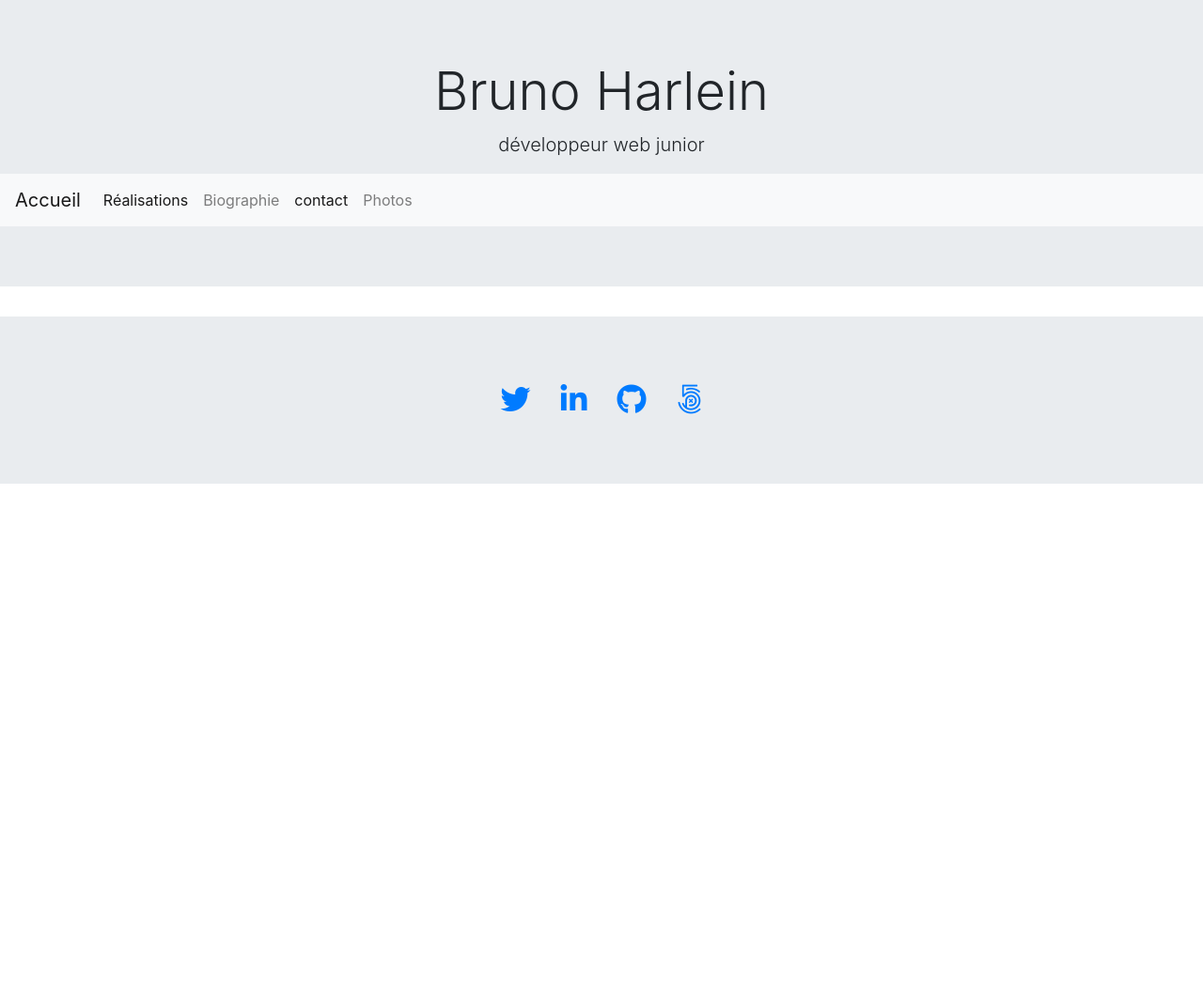
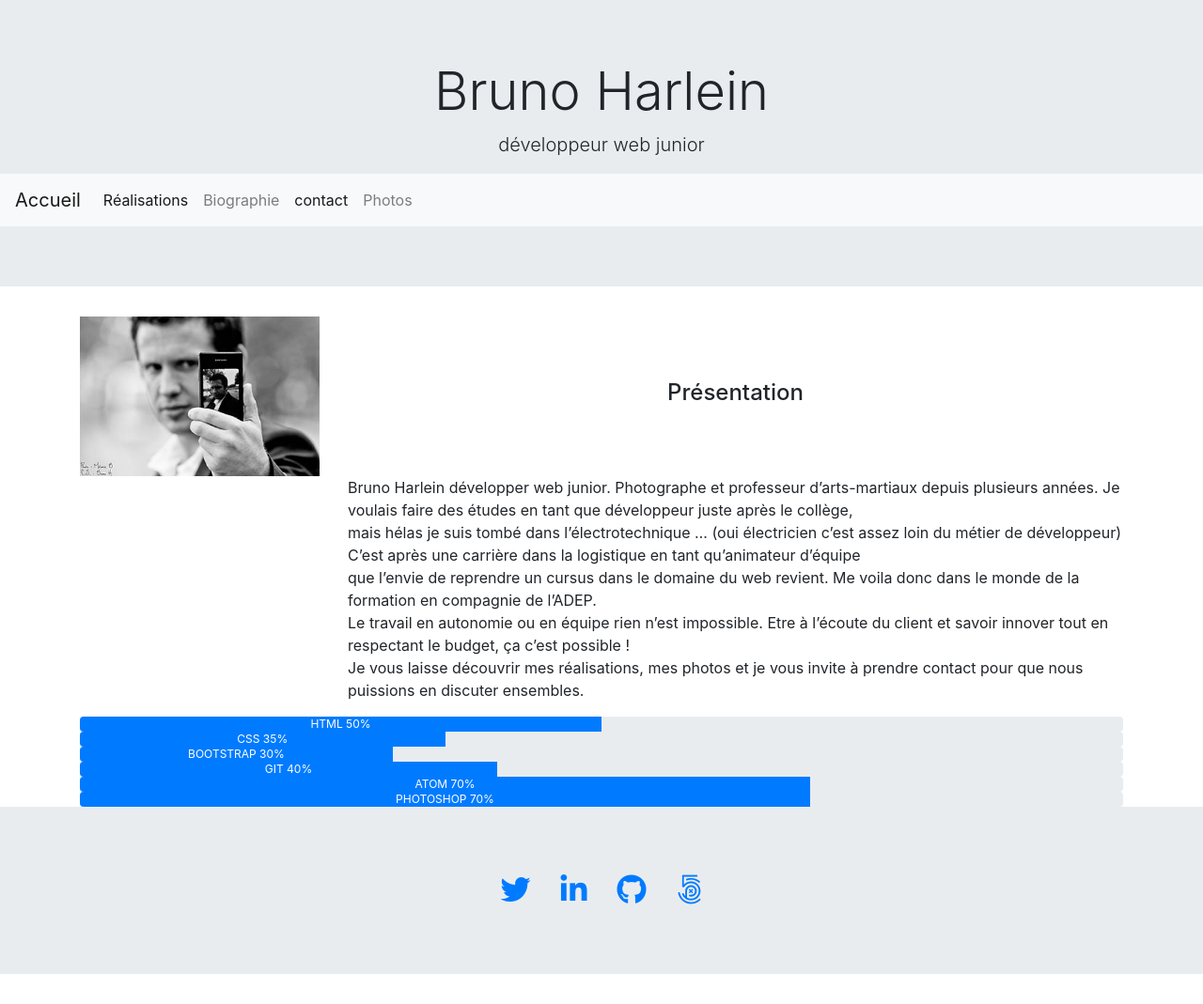
Before and after one commit to brunoharlein/portefolio, a plain HTML site: page bio.html in a window 1280 px wide. Shown: the whole page at 94% size. Before the commit the page ends 800 px from the top, so only its background shows below. Drawn offline with nearby package versions, Linux system fonts and the light colour scheme.

Commit message:
bio.html

```diff
--- a/bio.html
+++ b/bio.html
@@ -52,6 +52,52 @@
    <!-- end nav -->
   </header>
   <!-- end header -->
+  <main>
+   <article>
+    <div class="container">
+     <div class="row">
+      <div class="col-3">
+       <img class="img" src="img/bio.jpg" alt="l'auteur">
+      </div>
+     <div class="col-9 text-center m-auto">
+      <h4>Présentation</h4>
+     </div>
+    </div>
+    <div class="row d-flex justify-content-end">
+     <div class="col-9">
+      <p>Bruno Harlein développer web junior. Photographe et professeur d’arts-martiaux depuis plusieurs années. Je voulais faire des études en tant que développeur juste après le collège,<br>
+         mais hélas je suis tombé dans l’électrotechnique … (oui électricien c’est assez loin du métier de  développeur) C’est après une carrière dans la logistique en tant qu’animateur d’équipe<br>
+         que l’envie de reprendre un cursus dans le domaine du web revient. Me voila donc dans le monde de la formation en compagnie de l’ADEP.<br>
+         Le travail en autonomie ou en équipe rien n’est impossible. Etre à l’écoute du client et savoir innover tout en respectant le budget, ça c’est possible !<br>
+         Je vous laisse découvrir mes réalisations, mes photos et je vous invite à prendre contact pour que nous puissions en discuter ensembles. </p>
+     </div>
+    </div>
+
+    <div class="row">
+     <div class="col-12">
+      <div class="progress">
+       <div class="progress-bar" role="progressbar" style="width: 50%;" aria-valuenow="50" aria-valuemin="0" aria-valuemax="100">HTML 50%</div>
+      </div>
+      <div class="progress">
+       <div class="progress-bar" role="progressbar" style="width: 35%;" aria-valuenow="35" aria-valuemin="0" aria-valuemax="100">CSS 35%</div>
+      </div>
+      <div class="progress">
+       <div class="progress-bar" role="progressbar" style="width: 30%;" aria-valuenow="30" aria-valuemin="0" aria-valuemax="100">BOOTSTRAP 30%</div>
+      </div>
+      <div class="progress">
+       <div class="progress-bar" role="progressbar" style="width: 40%;" aria-valuenow="40" aria-valuemin="0" aria-valuemax="100">GIT 40%</div>
+      </div>
+      <div class="progress">
+       <div class="progress-bar" role="progressbar" style="width: 70%;" aria-valuenow="70" aria-valuemin="0" aria-valuemax="100">ATOM 70%</div>
+      </div>
+      <div class="progress">
+       <div class="progress-bar" role="progressbar" style="width: 70%;" aria-valuenow="70" aria-valuemin="0" aria-valuemax="100">PHOTOSHOP 70%</div>
+      </div>
+     </div>
+    </div>
+   </article>
+  </main>
+
 
 
   <!-- start footer -->
--- a/css/main.css
+++ b/css/main.css
@@ -96,12 +96,13 @@ textarea {
 /* ==========================================================================
    Author's custom styles
    ========================================================================== */
+/*Start global Classes*/
 
-   .margin
-   {
-     margin: 10 0;
-   }
-
+/* 100% width picture */
+.img
+{
+  width: 100%
+}
 
 
 
```
Also changed, not shown: img/bio.jpg (added). Lines whose indentation alone changed are shown as unchanged.
